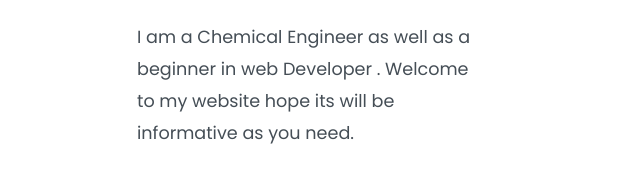
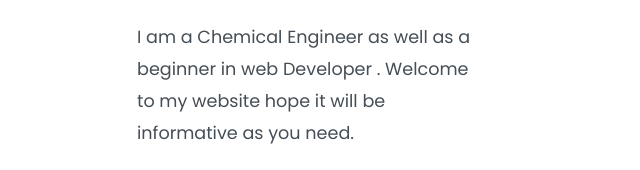
Before and after one commit to noorawwad/profile, a plain HTML site: page index.html in a window 1280 px wide. Shown: the part 433-603 px from the top of the page, 503-1143 px from the left. Drawn offline with Linux system fonts and the light colour scheme.

Commit message:
Update index.html

```diff
--- a/index.html
+++ b/index.html
@@ -37,10 +37,10 @@
           </h1>
           <p>
             I am a Chemical Engineer as well as a beginner in web Developer .
-            Welcome to my website hope its will be informative as you need.
+            Welcome to my website hope it will be informative as you need.
           </p>
           <div class="btn-con">
-            <a href="Noor Awwad (1) .pdf" class="main-btn">
+            <a href="Noor Awwad (1).pdf" class="main-btn">
               <span class="btn-text">Open CV</span>
               <span class="btn-icon"><i class="fas fa-envelope-open"></i></span>
             </a>
```
